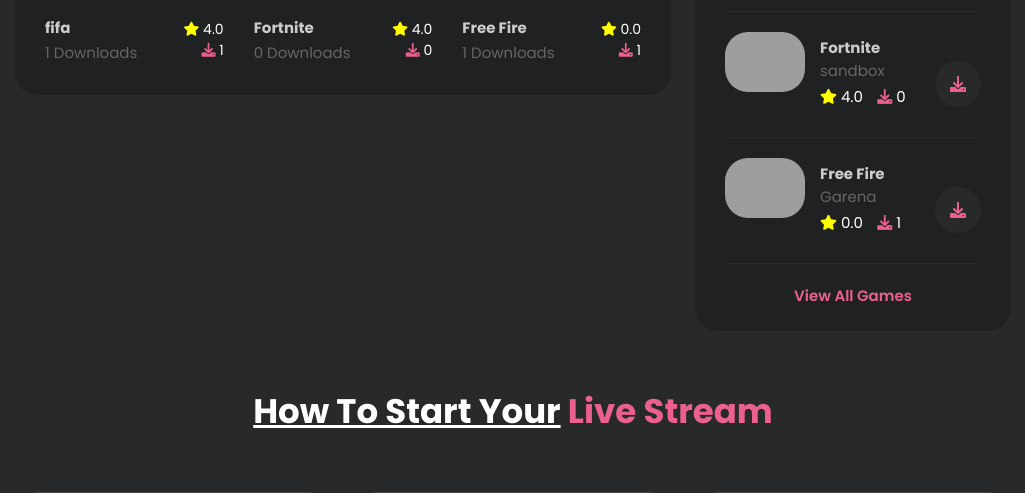
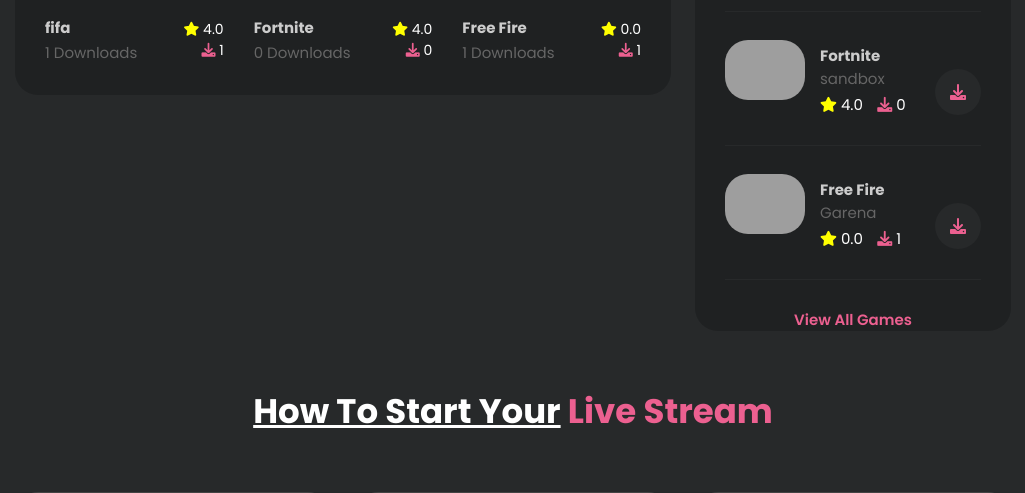
Before and after one commit to ArabianDeveloper/Cyborg, a Django app: page /browse/ in a window 1280 px wide. Shown: the part 406-899 px from the top of the page, without its empty margins (127-1152 px from the left). Run offline with Django 4.2, Linux system fonts and the light colour scheme; data comes from the database, SQL or seed files in the repository; some libraries are stand-ins or nearby versions; grey boxes are pictures that could not be loaded.

Commit message:
add cyborg.css

```diff
--- a/project/static/assets/css/templatemo-cyborg-gaming.css
+++ b/project/static/assets/css/templatemo-cyborg-gaming.css
@@ -1120,7 +1120,7 @@ Featured Games Style
 
 .top-downloaded ul li {
   border-bottom: 1px solid #27292a;
-  margin-bottom: 20px;
+  margin-bottom: 28px;
   padding-bottom: 28px;
 }
 
--- a/static/assets/css/templatemo-cyborg-gaming.css
+++ b/static/assets/css/templatemo-cyborg-gaming.css
@@ -1120,7 +1120,7 @@ Featured Games Style
 
 .top-downloaded ul li {
   border-bottom: 1px solid #27292a;
-  margin-bottom: 20px;
+  margin-bottom: 28px;
   padding-bottom: 28px;
 }
 
```
